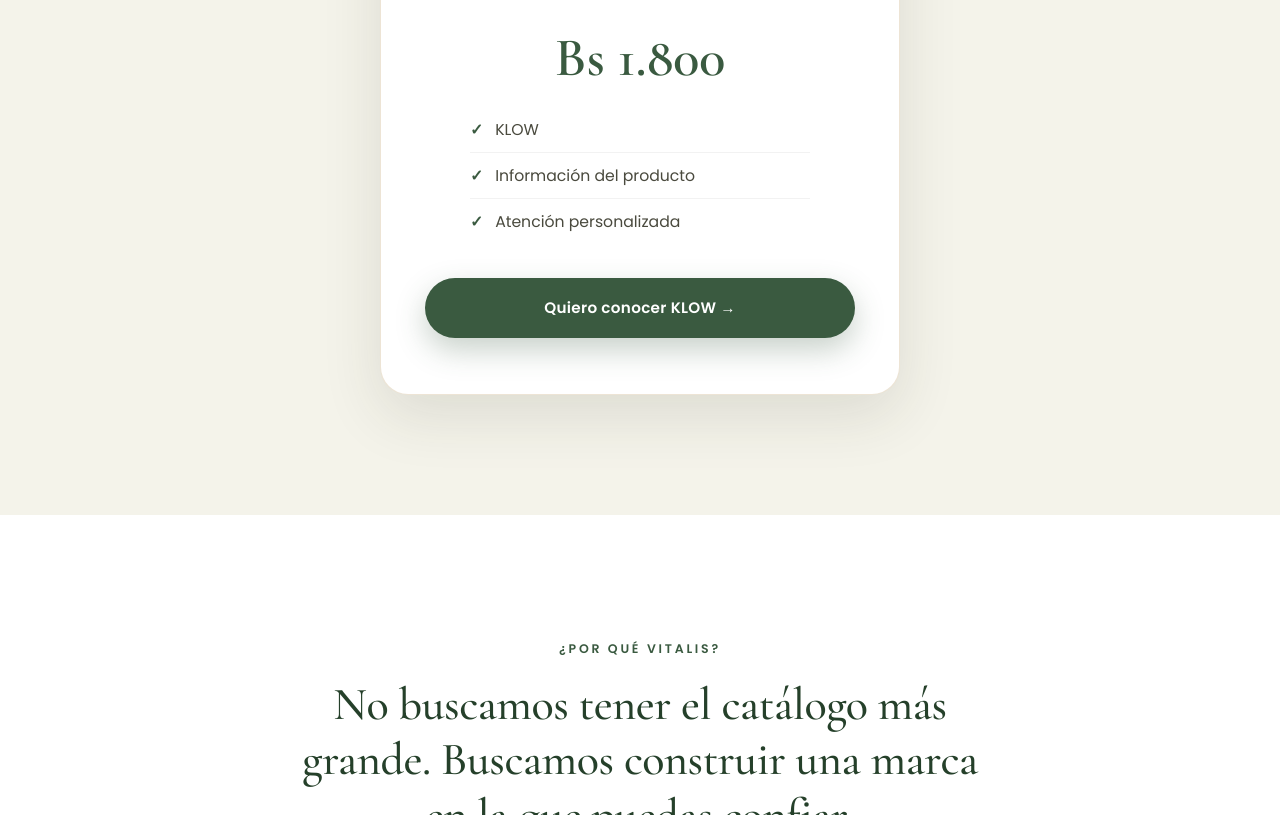
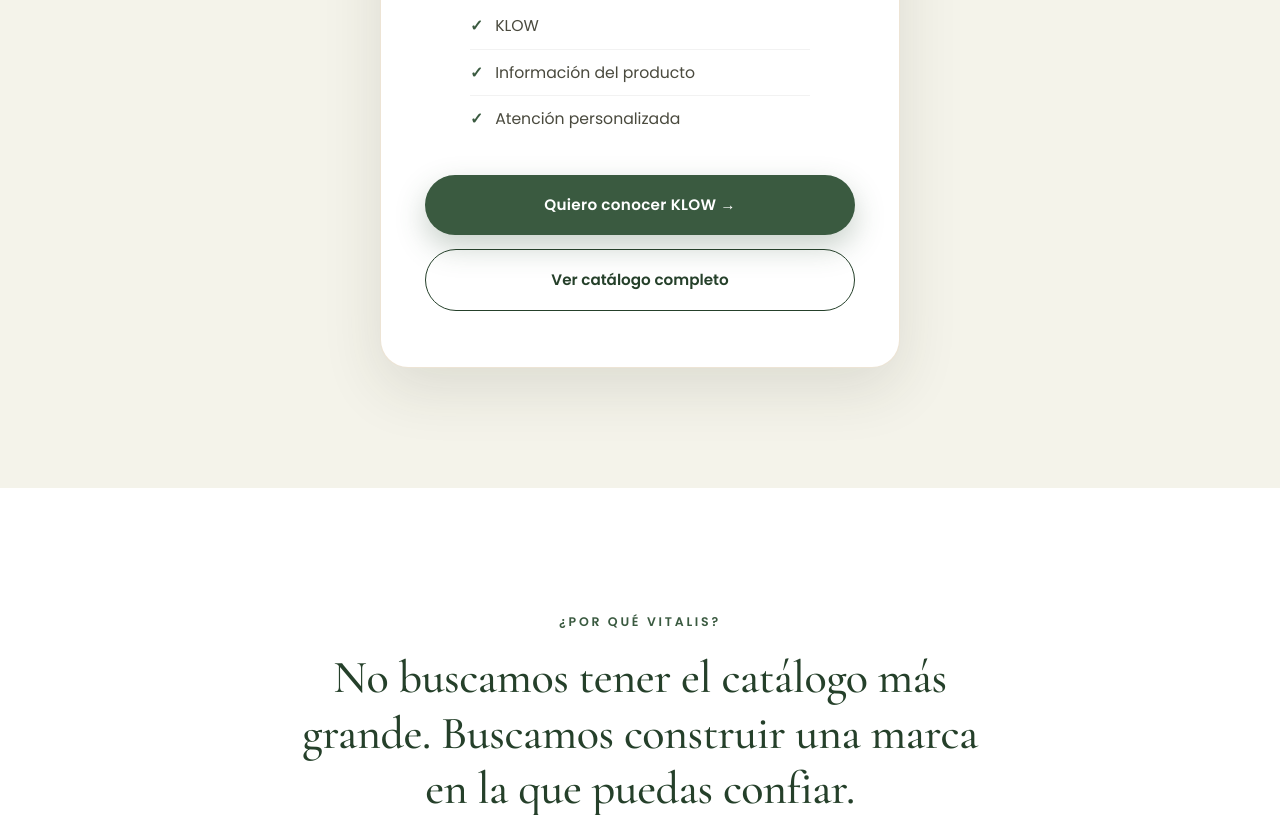
Before and after one commit to jrf2000550-del/landing-vitalis-klow, a plain HTML site: page index.html in a window 1280 px wide. Shown: the part 4303-5118 px from the top of the page. Drawn offline with nearby package versions, Linux system fonts and the light colour scheme.

Commit message:
Quitar precio y agregar botón de catálogo completo

```diff
--- a/index.html
+++ b/index.html
@@ -490,13 +490,13 @@
     </div>
     <div class="precio-card reveal-scale">
       <h3>KLOW</h3>
-      <div class="precio-value">Bs 1.800</div>
       <ul class="precio-list">
         <li>KLOW</li>
         <li>Información del producto</li>
         <li>Atención personalizada</li>
       </ul>
       <a href="https://wa.me/59176011280?text=Hola%2C%20quiero%20pedir%20KLOW" class="btn-primary btn-block" target="_blank">Quiero conocer KLOW →</a>
+      <a href="https://wa.me/59176011280?text=Hola%2C%20quiero%20ver%20el%20cat%C3%A1logo%20completo%20de%20Vitalis%20Lab" class="btn-secondary btn-block" target="_blank" style="margin-top:14px;">Ver catálogo completo</a>
     </div>
   </div>
 </section>
```
